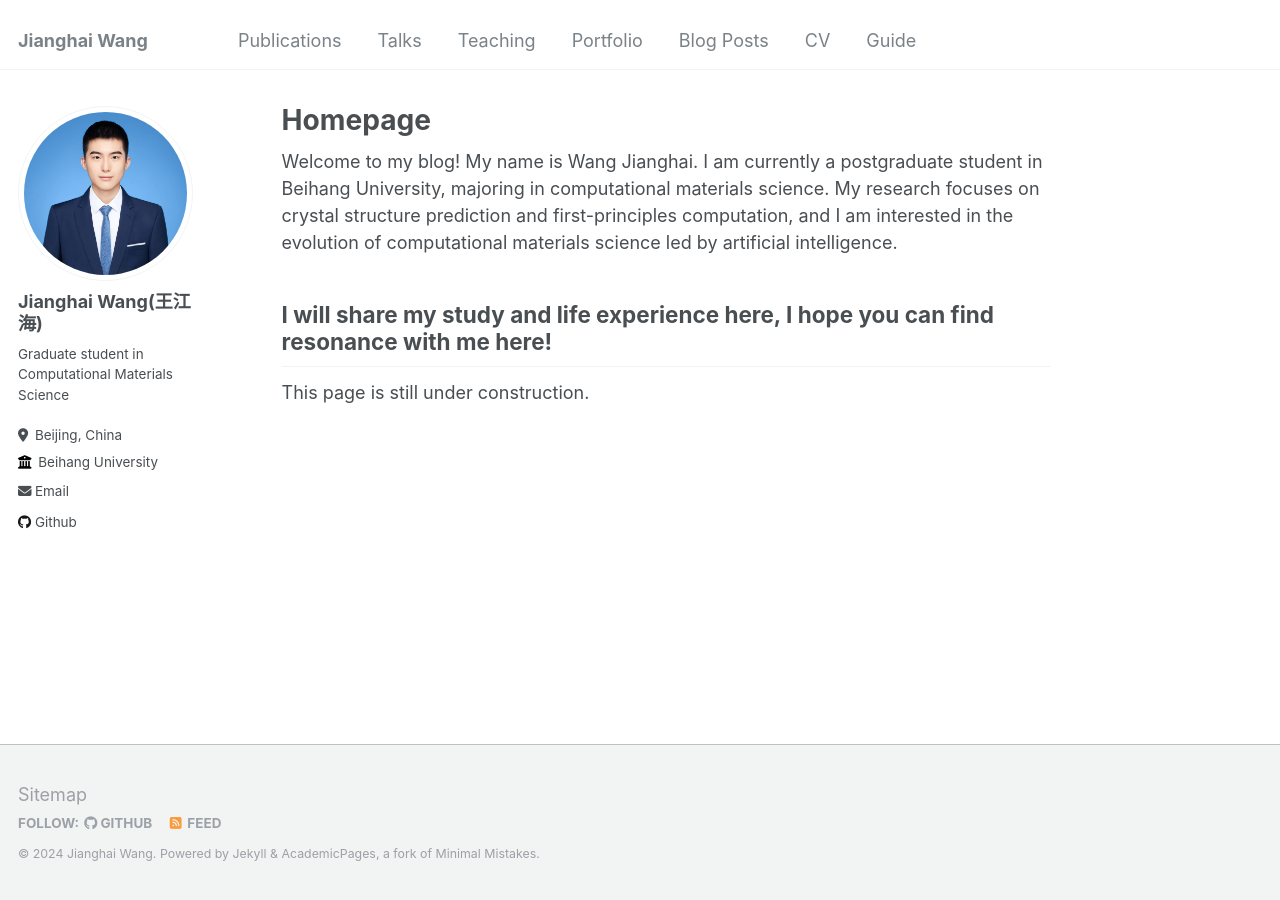
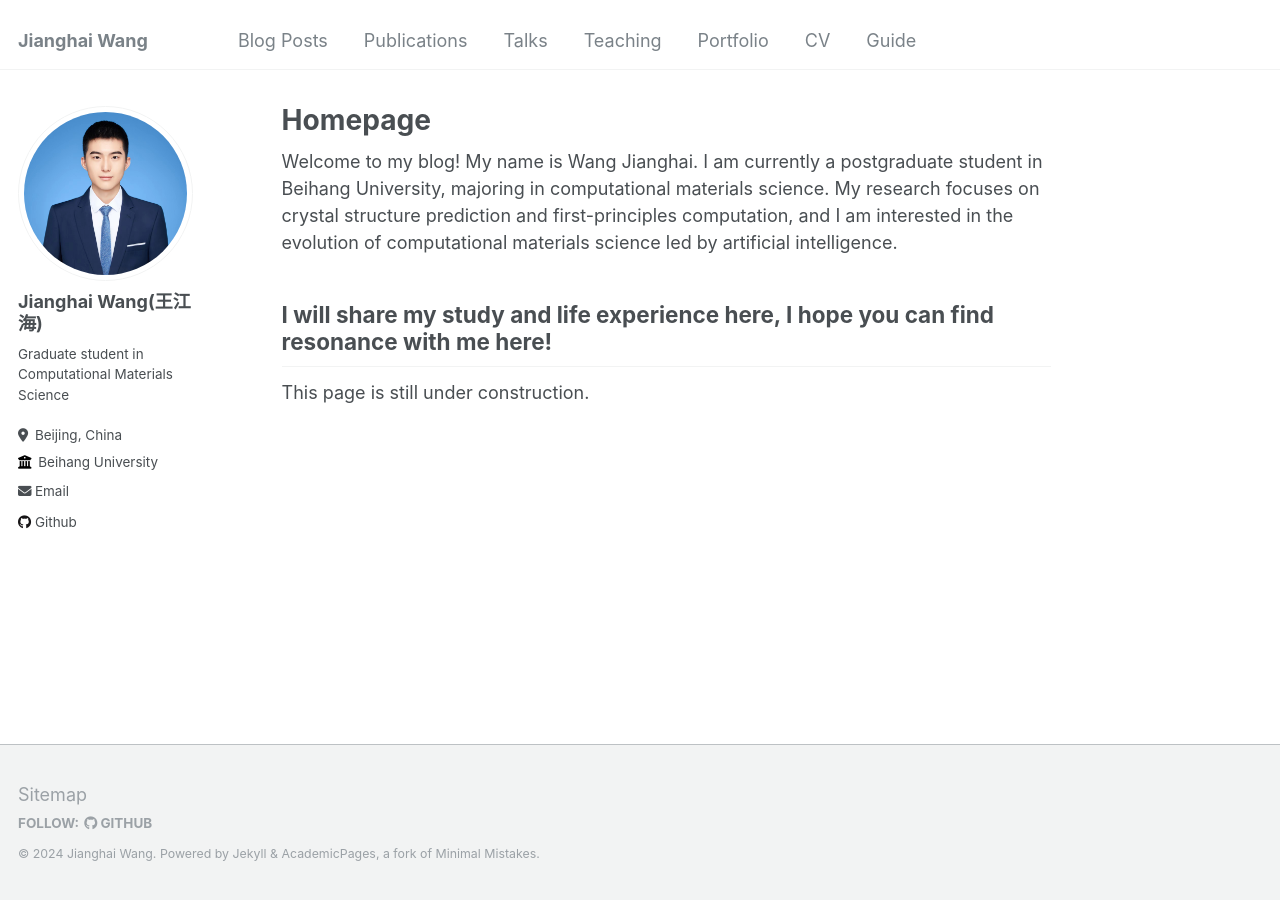
Before and after one commit to Ocean-JH/Ocean-JH.github.io, a Jekyll site: the page built from _pages/about.md, in a window 1280 px wide. Built offline with Jekyll 4.4.1, drawn with Linux system fonts in a browser that asks for light colours.

```diff
--- a/_config.yml
+++ b/_config.yml
@@ -108,7 +108,7 @@ staticman:
       options:
         format           : "iso8601" # "iso8601" (default), "timestamp-seconds", "timestamp-milliseconds"
 atom_feed:
-  hide                   : false     # change to true to hide the RSS feed in the footer
+  hide                   : true     # change to true to hide the RSS feed in the footer
   path                   : # blank (default) uses feed.xml
 
 
--- a/_data/navigation.yml
+++ b/_data/navigation.yml
@@ -1,5 +1,8 @@
 # main links links
 main:
+  - title: "Blog Posts"
+    url: /year-archive/
+
   - title: "Publications"
     url: /publications/
 
@@ -12,9 +15,6 @@ main:
   - title: "Portfolio"
     url: /portfolio/
 
-  - title: "Blog Posts"
-    url: /year-archive/
-
   - title: "CV"
     url: /cv/
 
```
Also changed, not shown: _posts/2012-08-14-notes-of-cms-1.md (+1 -1 lines).
